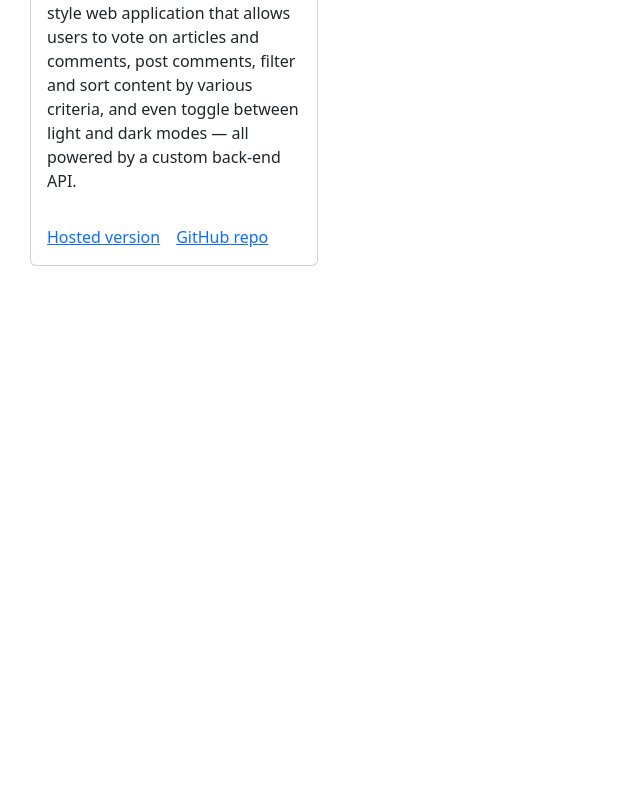
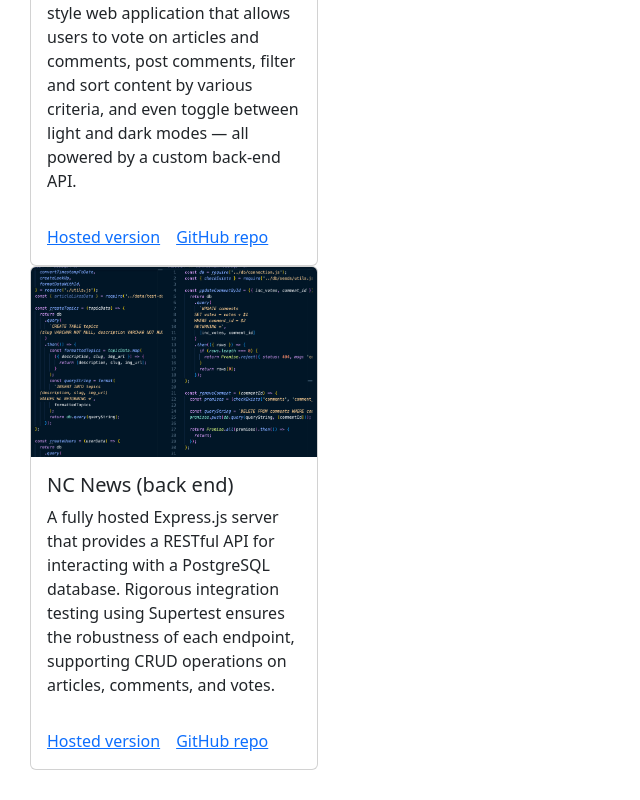
Before and after one commit to liamAppleton/Portfolio-Website, a React (Vite) app: page / in a window 1280 px wide. Shown: the part 763-1563 px from the top of the page, without its empty margins (0-640 px from the left). Before the commit the page ends 1059 px from the top, so only its background shows below. Built offline with nearby package versions, Linux system fonts and the light colour scheme.

Commit message:
adding NC news backend project

```diff
--- a/src/components/ProjectsDisplay.jsx
+++ b/src/components/ProjectsDisplay.jsx
@@ -5,6 +5,7 @@ export const ProjectsDisplay = () => {
   return (
     <>
       <ProjectCard projectData={projects.ncNewsFe} />
+      <ProjectCard projectData={projects.ncNewsBe} />
     </>
   );
 };
--- a/src/data/projectData.js
+++ b/src/data/projectData.js
@@ -1,4 +1,5 @@
 import ncnewsfe from '../assets/NCnewsfrontend.png';
+import ncnewsbe from '../assets/NCnewsbackend.png';
 
 export const projects = {
   ncNewsFe: {
@@ -11,4 +12,14 @@ export const projects = {
     },
     image: ncnewsfe,
   },
+  ncNewsBe: {
+    title: 'NC News (back end)',
+    description:
+      'A fully hosted Express.js server that provides a RESTful API for interacting with a PostgreSQL database. Rigorous integration testing using Supertest ensures the robustness of each endpoint, supporting CRUD operations on articles, comments, and votes.',
+    links: {
+      github: 'https://github.com/liamAppleton/nc-news-app',
+      hosted: 'https://nc-news-app-e2hd.onrender.com/api',
+    },
+    image: ncnewsbe,
+  },
 };
```
Also changed, not shown: src/assets/NCnewsbackend.png (added).
